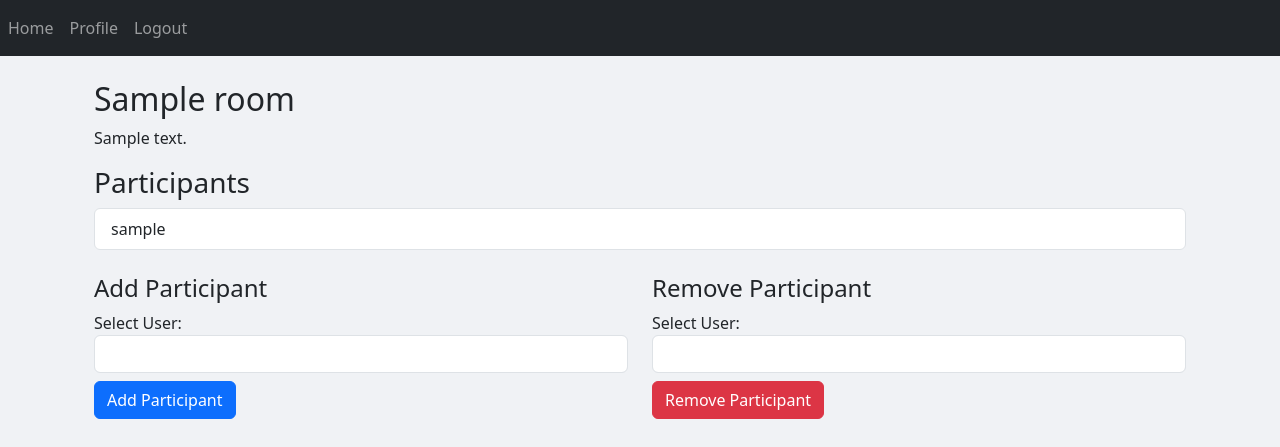
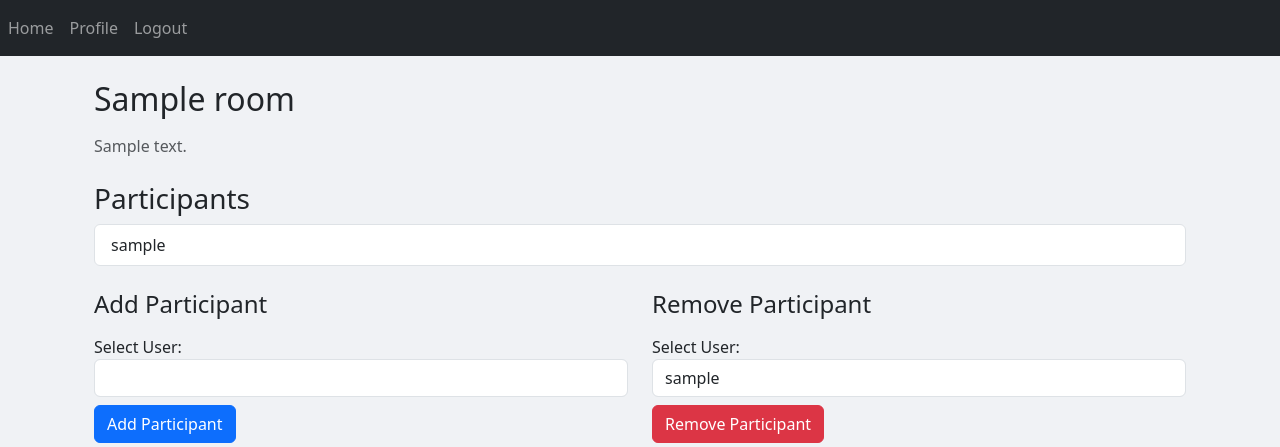
Before and after one commit to bossambani/StudyRoom, a Flask app: page /study_room/rooms/1 in a window 1280 px wide. Shown: the top 447 px of the page. Run offline with Flask 3, Linux system fonts and the light colour scheme; a user stored in the database is signed in; tables that the repository leaves empty hold one stand-in row (values such as "Sample post"); lists and menus that the app fills with data are empty; some libraries are stand-ins or nearby versions.

Commit message:
Add new styles

```diff
--- a/app/templates/create_room.html
+++ b/app/templates/create_room.html
@@ -38,5 +38,3 @@
 </div>
 
 {% endblock %}
-
-{% endblock %}
--- a/app/templates/view_room.html
+++ b/app/templates/view_room.html
@@ -2,21 +2,28 @@
 {% block title %}View Room{% endblock %}
 {% block content %}
 <div class="container mt-4">
-    <h2>{{ room.name }}</h2>
-    <p>{{ room.description }}</p>
+    <!-- Room Name and Description -->
+    <h2 class="mb-3">{{ room.name }}</h2>
+    <p class="text-muted">{{ room.description }}</p>
 
     <!-- Participants Section -->
-    <h3>Participants</h3>
+    <h3 class="mt-4">Participants</h3>
     <ul class="list-group mb-4">
         {% for member in room.members %}
-            <li class="list-group-item">{{ member.username }}</li>
+            <li class="list-group-item d-flex justify-content-between align-items-center">
+                {{ member.username }}
+                <span class="badge badge-primary badge-pill">Participant</span>
+            </li>
+        {% else %}
+            <li class="list-group-item text-muted">No participants yet.</li>
         {% endfor %}
     </ul>
 
     <!-- Add/Remove Participants Section -->
     <div class="row mb-4">
+        <!-- Add Participant Section -->
         <div class="col-md-6">
-            <h4>Add Participant</h4>
+            <h4 class="mb-3">Add Participant</h4>
             <form method="POST" action="{{ url_for('study_room.view_room', room_id=room.id) }}">
                 <input type="hidden" name="action" value="add">
                 <div class="form-group">
@@ -24,36 +31,42 @@
                     <select id="add-user" name="user_id" class="form-control">
                         {% for user in available_users %}
                             <option value="{{ user.id }}">{{ user.username }}</option>
+                        {% else %}
+                            <option disabled>No available users to add</option>
                         {% endfor %}
                     </select>
                 </div>
-                <button type="submit" class="btn btn-primary mt-2">Add Participant</button>
+                <button type="submit" class="btn btn-primary mt-2 btn-block">Add Participant</button>
             </form>
         </div>
+
+        <!-- Remove Participant Section -->
         <div class="col-md-6">
-            <h4>Remove Participant</h4>
+            <h4 class="mb-3">Remove Participant</h4>
             <form method="POST" action="{{ url_for('study_room.view_room', room_id=room.id) }}">
                 <input type="hidden" name="action" value="remove">
                 <div class="form-group">
                     <label for="remove-user">Select User:</label>
                     <select id="remove-user" name="user_id" class="form-control">
-                        {% for user in room.participants %}
+                        {% for user in room.members %}
                             <option value="{{ user.id }}">{{ user.username }}</option>
+                        {% else %}
+                            <option disabled>No participants to remove</option>
                         {% endfor %}
                     </select>
                 </div>
-                <button type="submit" class="btn btn-danger mt-2">Remove Participant</button>
+                <button type="submit" class="btn btn-danger mt-2 btn-block">Remove Participant</button>
             </form>
         </div>
     </div>
 
-    <!-- Video Communication Section -->
-    <h3>Live Video Collaboration</h3>
-    <div id="video-container" class="mb-4" style="width: 100%; height: 500px;">
+    <!-- Live Video Collaboration Section -->
+    <h3 class="mt-4">Live Video Collaboration</h3>
+    <div id="video-container" class="mb-4 rounded" style="width: 100%; height: 500px; border: 1px solid #ddd;">
         <iframe
             allow="camera; microphone; fullscreen; display-capture"
             src="https://meet.jit.si/{{ room.name }}"
-            style="width: 100%; height: 100%; border: 0;">
+            style="width: 100%; height: 100%; border: 0; border-radius: 5px;">
         </iframe>
     </div>
 </div>
```
Also changed, not shown: app/templates/forgot-password.html (+18 -1 lines).
